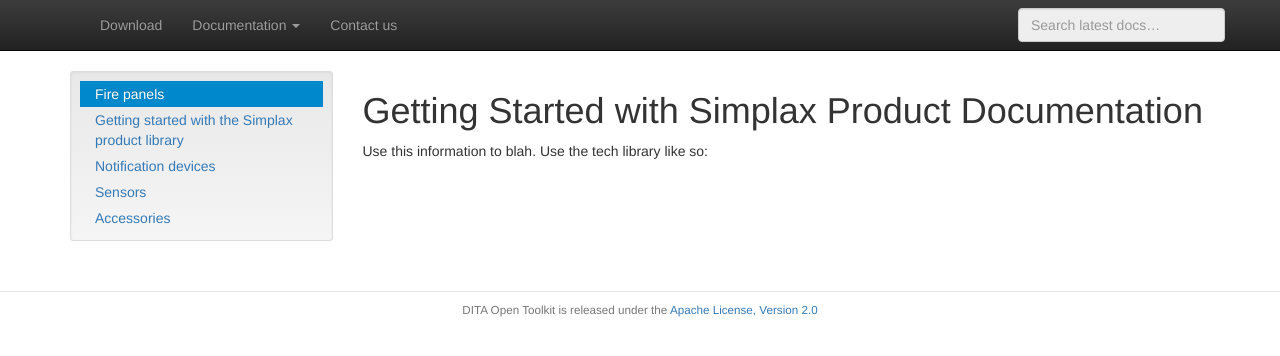
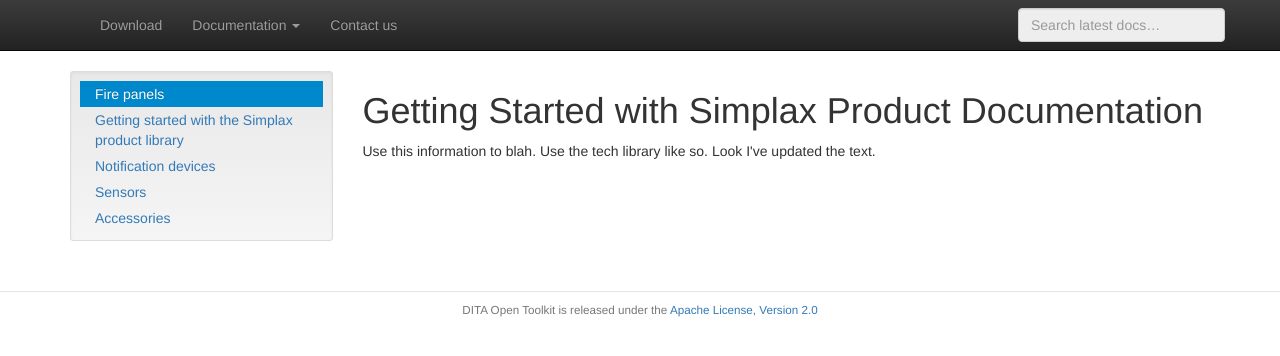
Before and after one commit to aidanreilly/tyco.site.demo.arch, a Jekyll site: the page built from index.html, in a window 1280 px wide. Shown: the top 356 px of the page. Built offline with Jekyll 4.4.1, drawn with Linux system fonts in a browser that asks for light colours.

Commit message:
Updated 'index.html' via CloudCannon

```diff
--- a/index.html
+++ b/index.html
@@ -12,7 +12,7 @@
 </ul></div></nav><main class="col-md-9">
  <h1 class="title topictitle1" id="ariaid-title1">Getting Started with Simplax Product Documentation</h1>
 
- <div class="body conbody"><p class="editable">Use this information to blah. Use the tech library like so:</p>
+ <div class="body conbody"><p class="editable">Use this information to blah. Use the tech library like so. Look I&#39;ve updated the text.</p>
 
  </div>
 </main>
```
